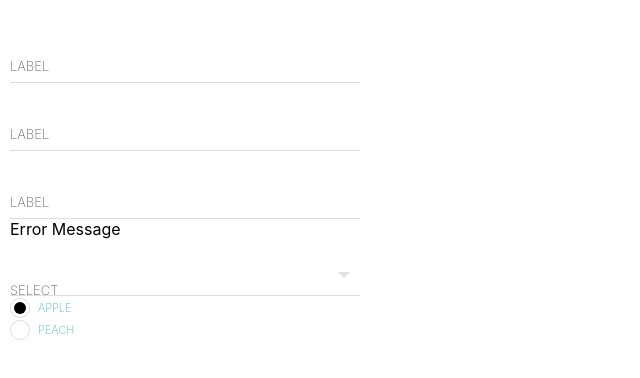
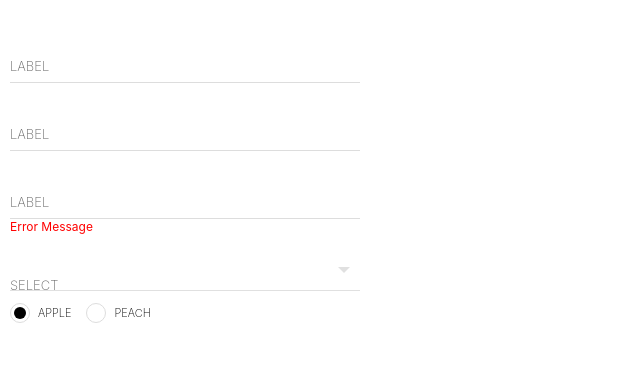
Before and after one commit to bhagavath26/Datatruks_ui, a React (Create React App) app: page /FormElements in a window 1280 px wide. Shown: the top 378 px of the page, without its empty margins (0-640 px from the left). Built offline with nearby package versions, Linux system fonts and the light colour scheme.

Commit message:
sass creation

```diff
--- a/src/components/FormElements.js
+++ b/src/components/FormElements.js
@@ -29,6 +29,7 @@ export class FormElements extends Component {
               <span class="select-bar"></span>
               <label class="select-label">Select</label>
 			    	</div>
+    <div class="checkbox">
       <p>
         <input type="radio" id="test1" name="radio-group" checked/>
         <label for="test1">Apple</label>
@@ -37,8 +38,8 @@ export class FormElements extends Component {
         <input type="radio" id="test2" name="radio-group"/>
         <label for="test2">Peach</label>
       </p>
+    </div>
   </form>
-
 </div>
     )
   }
--- a/src/styles/formElement.scss
+++ b/src/styles/formElement.scss
@@ -8,10 +8,10 @@
 ::-webkit-input-placeholder, :-moz-placeholder, ::-moz-placeholder, :-ms-input-placeholder {text-align: right;color: #DDD;font-size: 13px;font-weight: 200;}
 label {position: absolute;top: 0;left: 0;text-align: left;display: block;width: 100%;height: 52px;line-height: 72px;text-transform: uppercase;font-size: 13px;font-weight: 200;background: transparent;color: rgba(0, 0, 0, 0.6);margin: 0px auto;cursor: text;transition: all .15s ease-in-out;}
 input {
-  &:hover {border-color: #51BBBE;}
-  &:focus {border-color: #51BBBE;background-position: left bottom;background-size: 100% 1px;}
-  &:valid + label {height: 20px;line-height: 20px;font-size: 11px;color: #51BBBE;}
-  &:focus { + label {height: 20px; line-height: 20px;font-size: 11px;color: #51BBBE;}
+  &:hover {border-color: #000000;}
+  &:focus {border-color: #000000;background-position: left bottom;background-size: 100% 1px;}
+  &:valid + label {height: 20px;line-height: 20px;font-size: 11px;color: #000000;}
+  &:focus { + label {height: 20px; line-height: 20px;font-size: 11px;color: #000000;}
     ::-webkit-input-placeholder, :-moz-placeholder, ::-moz-placeholder, :-ms-input-placeholder {color: transparent; font-size: 0;}
   }
  }
@@ -22,7 +22,6 @@ input {
 .select { .select-text {appearance: none; -webkit-appearance: none;}
   &:after {position: absolute; top: 18px; right: 10px; width: 0;height: 0;padding: 0; content: '';
     border-left: 6px solid transparent; border-right: 6px solid transparent; border-top: 6px solid rgba(0, 0, 0, 0.12); pointer-events: none;}
-  .error_message{color: red;font-size: 75%;display: flex;}
 }
 .select-label {color: rgba(0, 0, 0, 0.26);font-size: 18px;font-weight: normal;position: absolute; pointer-events: none; left: 0;top: 10px;transition: 0.2s ease all;}
 .select-text {
@@ -51,3 +50,7 @@ input {
 [type="radio"]:not(:checked) + label:after {content: "";width: 12px;height: 12px;background: black;position: absolute;top: 4px;left: 4px;border-radius: 100%;-webkit-transition: all 0.2s ease;transition: all 0.2s ease;}
 [type="radio"]:not(:checked) + label:after {opacity: 0;-webkit-transform: scale(0);transform: scale(0);}
 [type="radio"]:checked + label:after {opacity: 1;-webkit-transform: scale(1);transform: scale(1);}
+
+.checkbox {display: flex; margin: 10px 0;
+  p {margin-right: 15px;}}
+.error_message{color: red;font-size: 75%;display: flex;}
```
Lines whose indentation alone changed are shown as unchanged.
